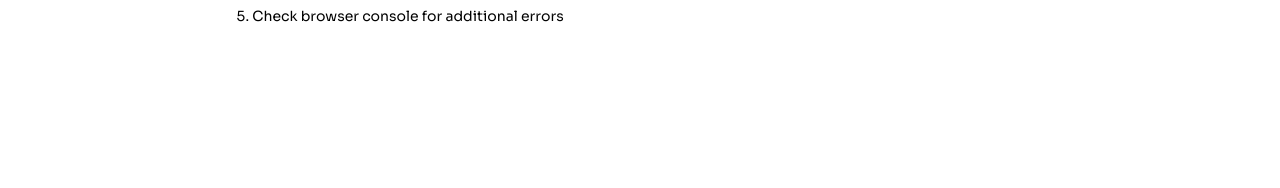
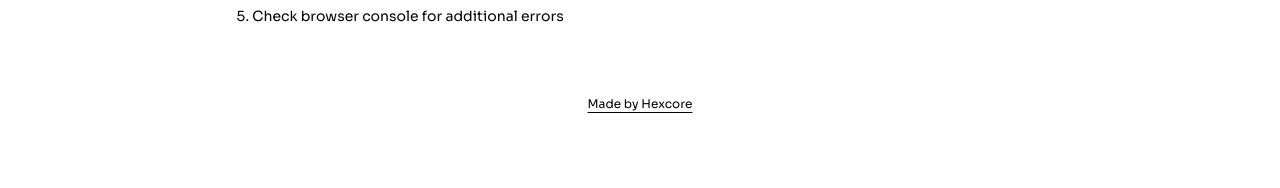
Before and after one commit to eddiguesti/jengucrm, a Next.js app: page /debug/campaigns in a window 1280 px wide. Shown: the part 395-583 px from the top of the page. Built offline with nearby package versions, Linux system fonts and the light colour scheme.

Commit message:
Add Hexcore footer credit and scope staged checks to the root configuration

```diff
--- a/src/app/layout.tsx
+++ b/src/app/layout.tsx
@@ -50,6 +50,9 @@ export default function RootLayout({
               <MobileNav />
               <main className="flex-1 overflow-auto pb-safe">
                 {children}
+                <footer className="px-6 py-3 text-center text-xs text-muted-foreground">
+                  <a href="https://hexcore.digital/" className="inline-flex min-h-11 items-center underline underline-offset-4 focus-visible:outline focus-visible:outline-2 focus-visible:outline-offset-4">Made by Hexcore</a>
+                </footer>
               </main>
             </div>
             <Toaster />
```
Also changed, not shown: 1 other file (tests, documents, lock files or other folders).
